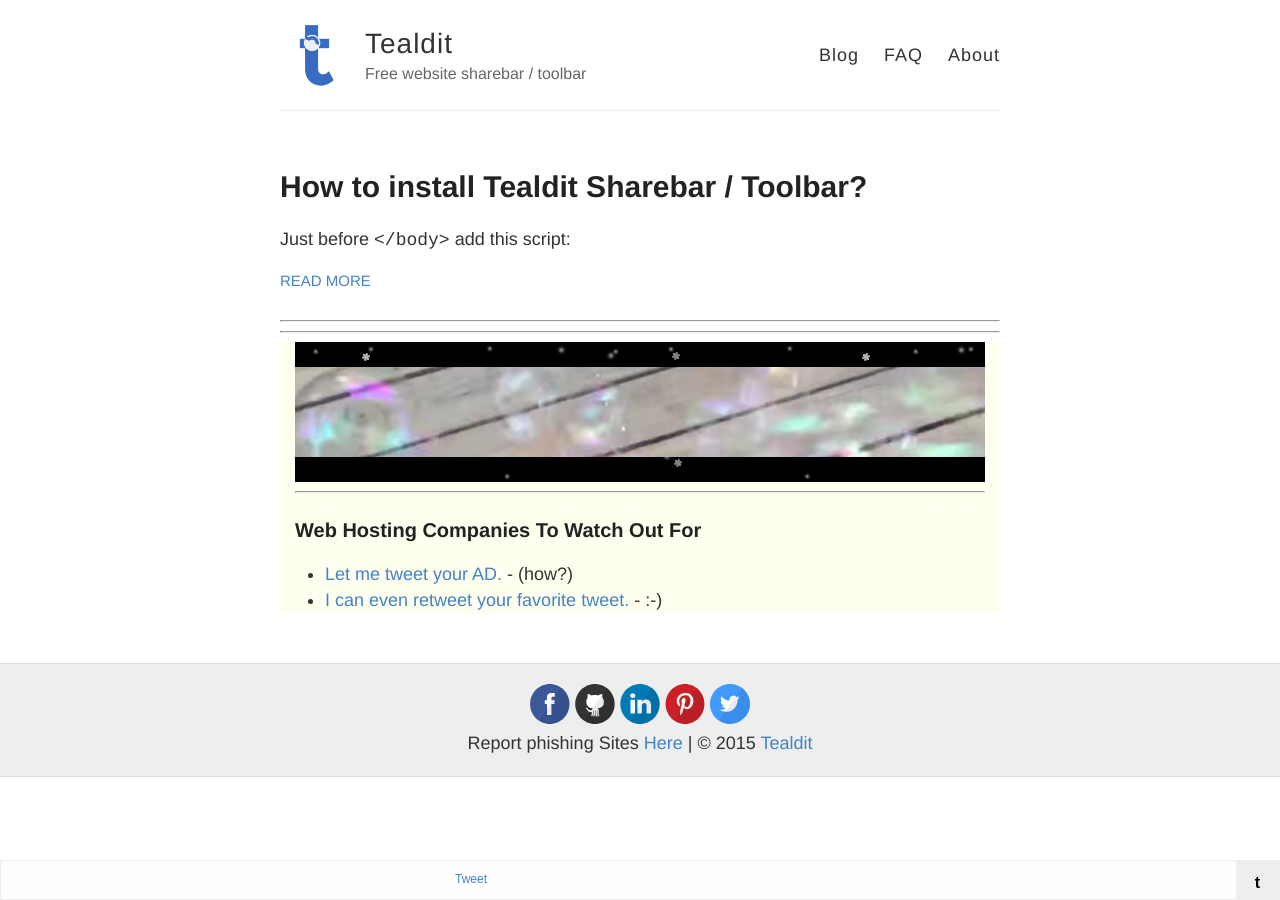
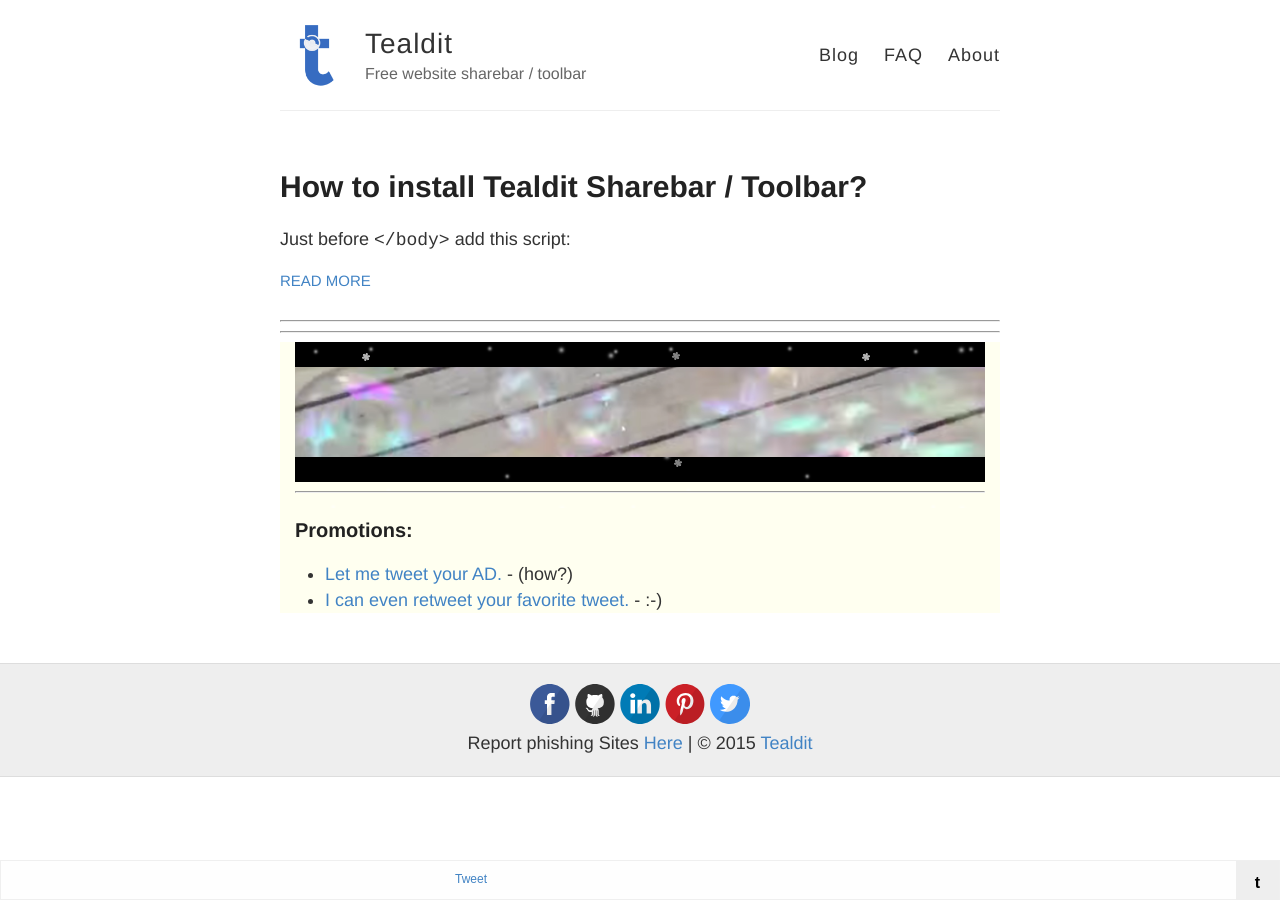
Before and after one commit to tealdit/tealdit.github.io, a Jekyll site: the page built from index.html, in a window 1280 px wide. Built offline with Jekyll 4.4.1, drawn with Linux system fonts in a browser that asks for light colours; nearby versions of some CDN libraries; Markdown is read by kramdown in place of the engine named in the settings; comment, search, counter and statistics services are not loaded.

Commit message:
oops! header change

```diff
--- a/_layouts/default.html
+++ b/_layouts/default.html
@@ -62,7 +62,7 @@
             </p>
           </div>
           <hr/>
-          <h3>Web Hosting Companies To Watch Out For</h3>
+          <h3>Promotions:</h3>
           <ul>
             <li><a href="https://www.seoclerk.com/linkin/1228/Technology/41017/dbashyal" rel="external nofollow" target="_blank">Let me tweet your AD.</a> -  (how?)</li>
             <li><a href="https://www.seoclerk.com/linkin/1228/Technology/2910/dbashyal" rel="external nofollow" target="_blank">I can even retweet your favorite tweet.</a> - :-)</li>
```
